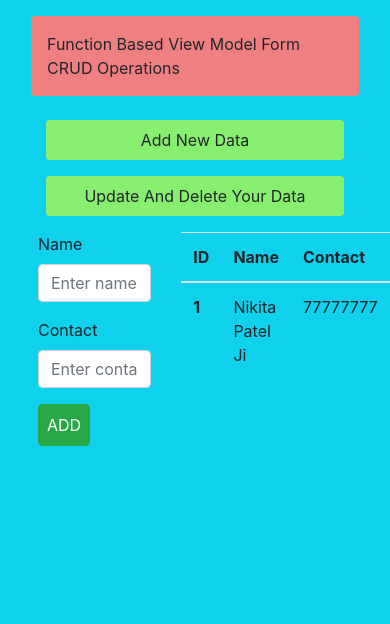
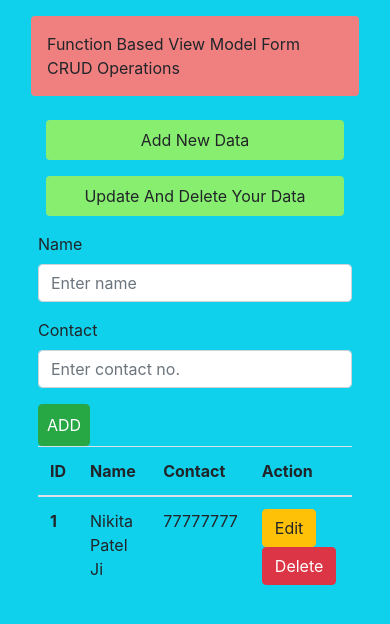
Before and after one commit to Bhavesh-Pawar/DjangoCrud, a Django app: page /home/ in a window 390 px wide; the page is wider, and only the part inside the window is pictured. Shown: the top 624 px of that part. Run offline with Django 3.2, Linux system fonts and the light colour scheme; data comes from the database, SQL or seed files in the repository; both versions use the stored data as it was after the commit; some libraries are stand-ins or nearby versions.

Commit message:
First Commit

```diff
--- a/CRUD/settings.py
+++ b/CRUD/settings.py
@@ -25,7 +25,7 @@ SECRET_KEY = ')pzo_0r#jb$%$mfy0rl&0$12wa^7(0lhr$quqwcu0oug+7ilun'
 # SECURITY WARNING: don't run with debug turned on in production!
 DEBUG = True
 
-ALLOWED_HOSTS = []
+ALLOWED_HOSTS = ["*"]
 
 
 # Application definition
--- a/mycrud/templates/index.html
+++ b/mycrud/templates/index.html
@@ -6,19 +6,19 @@
     <meta name="viewport" content="width=device-width, initial-scale=1.0">
     <title>CRUD Operation</title>
     <link rel="stylesheet" href="https://stackpath.bootstrapcdn.com/bootstrap/4.1.3/css/bootstrap.min.css" integrity="sha384-MCw98/SFnGE8fJT3GXwEOngsV7Zt27NXFoaoApmYm81iuXoPkFOJwJ8ERdknLPMO" crossorigin="anonymous">
-    <link rel="stylesheet" href={% static 'crud.css' %}>
+    <link rel="stylesheet" href="/static/crud.css">
 <body>
 <div class="container">
     <div class="row rounded p-3 m-3 justify-content-center" id="mainHeading">
            Function Based View Model Form CRUD Operations
     </div>
     <div class="row m-2">
-        <div class="col-md-5">
+        <div class="col-sm-5">
             <div class="rounded p-2 m-2 crudHeading text-center">
                 Add New Data
             </div>
         </div>
-        <div class="col-md-7">
+        <div class="col-sm-7">
             <div class="crudHeading m-2 p-2 rounded text-center">
                 Update And Delete Your Data
             </div>
@@ -26,7 +26,7 @@
     </div>
 
     <div class="row m-2">
-        <div class="col-5">
+        <div class="col-sm-5">
             <form action= {% url 'Add' %} method="POST"> {% csrf_token %}
                 <div class="form-group">
                 <label for="exampleInputEmail1">Name</label>
@@ -39,7 +39,7 @@
                 <button type="submit" class="btn btn-success p-2 ">ADD</button>
             </form>
         </div>
-        <div class="col-7">
+        <div class="col-sm-7">
             <table class="table">
                 <thead>
                   <tr>
--- a/mycrud/views.py
+++ b/mycrud/views.py
@@ -40,6 +40,7 @@ def editData(request,id):
     if request.method=='POST':
         e_name=request.POST['name']
         e_contact=request.POST['contact']
+        print(std)
         std.name=e_name
         std.contact=e_contact
         std.save()
```
Also changed, not shown: db.sqlite3.
